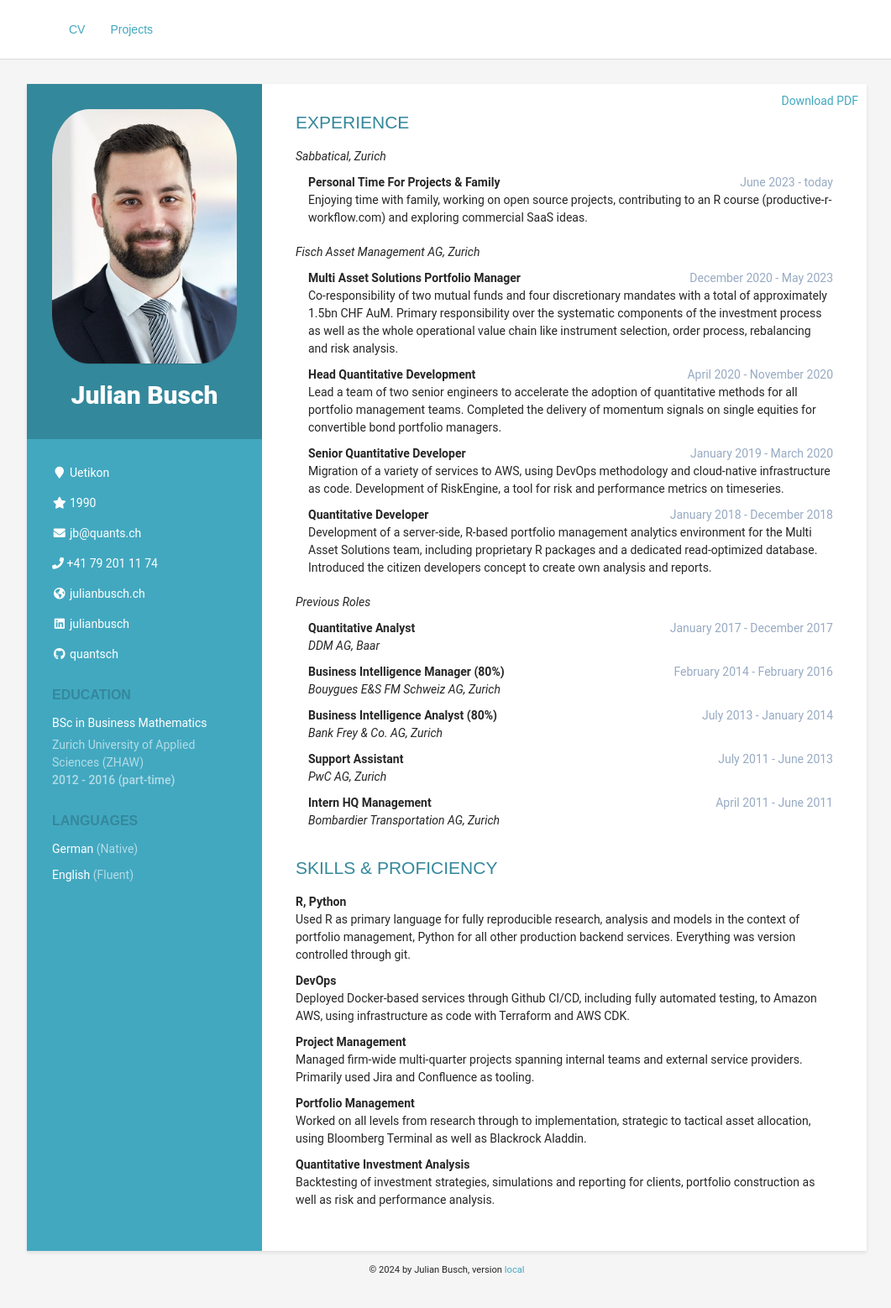
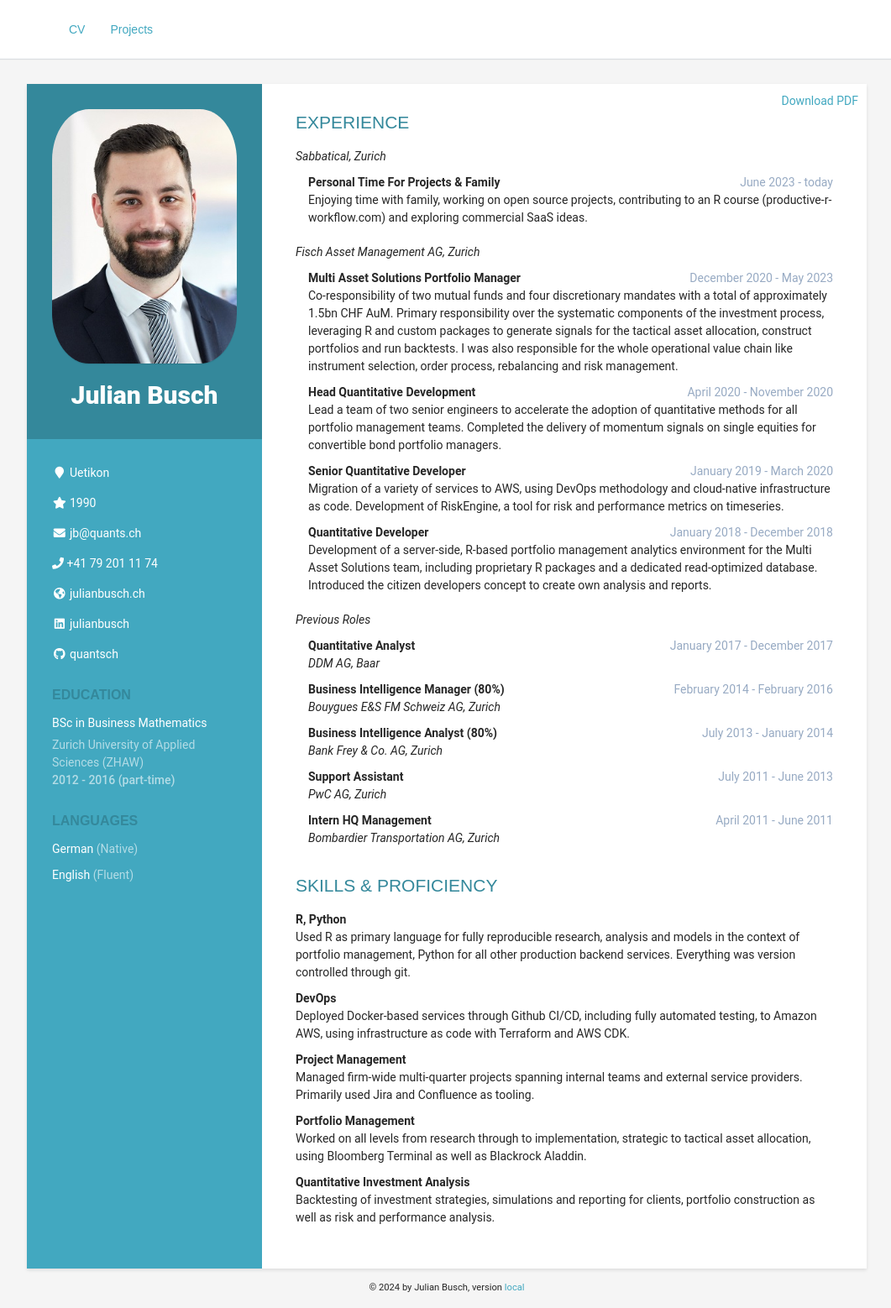
Before and after one commit to quantsch/quantsch.github.io, a Jekyll site: the page built from index.md, in a window 1280 px wide. Shown: the whole page at 84% size, without its empty margins (108-1169 px from the left). Built offline with Jekyll 4.4.1, drawn with Linux system fonts in a browser that asks for light colours; before the commit the page ends 1537 px from its top, so only the background shows below that.

Commit message:
more detailed description of PM role

```diff
--- a/_data/cv.yml
+++ b/_data/cv.yml
@@ -56,9 +56,10 @@ experiences:
                 time: December 2020 - May 2023
                 description: "Co-responsibility of two mutual funds and four discretionary mandates
                 with a total of approximately 1.5bn CHF AuM.
-                Primary responsibility over the systematic components of the investment process
-                as well as the whole operational value chain like instrument selection,
-                order process, rebalancing and risk analysis."
+                Primary responsibility over the systematic components of the investment process, leveraging
+                R and custom packages to generate signals for the tactical asset allocation, construct portfolios
+                and run backtests. I was also responsible for the whole operational value chain like instrument selection,
+                order process, rebalancing and risk management."
               - title: Head Quantitative Development
                 time: April 2020 - November 2020
                 description: "Lead a team of two senior engineers to accelerate the
```
